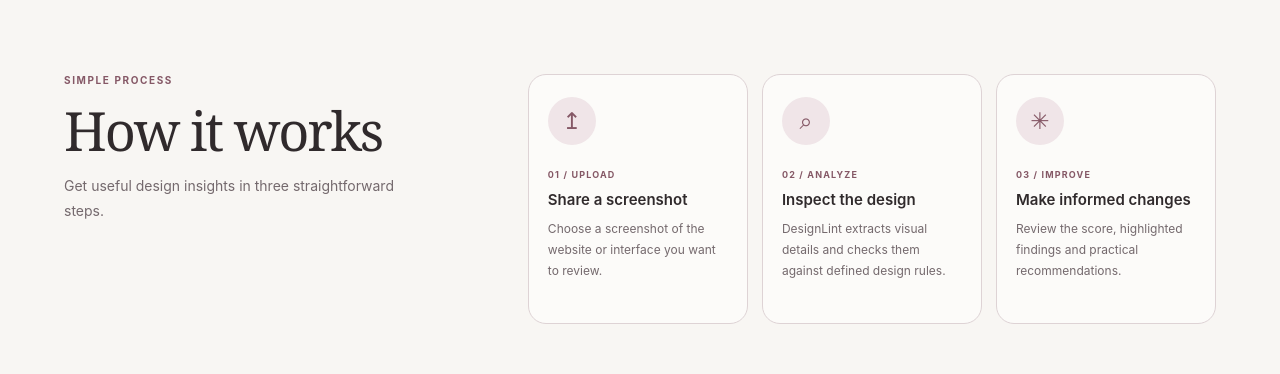
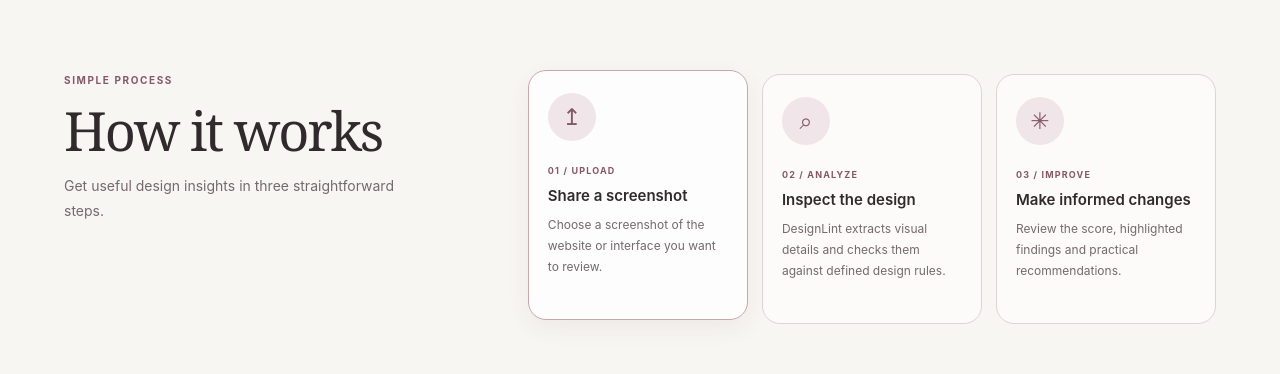
Before and after one commit to falguniiiii/DesignLint, a React (Vite) app in the folder frontend/: page / in a window 1280 px wide. In both pictures the pointer is over the item 637 px from the left and 1141 px from the top of the page. Shown: the part 943-1317 px from the top of the page. Built offline with nearby package versions, Linux system fonts and the light colour scheme; no server answers.

Commit message:
Polish landing page feature sections

```diff
--- a/frontend/src/styles/landing-page.css
+++ b/frontend/src/styles/landing-page.css
@@ -495,6 +495,18 @@
   border: 1px solid var(--color-border);
   border-radius: 18px;
   background: rgba(255, 255, 255, 0.56);
+  transition:
+    transform 220ms ease,
+    border-color 220ms ease,
+    background 220ms ease,
+    box-shadow 220ms ease;
+}
+
+.landing-steps li:hover {
+  transform: translateY(-4px);
+  border-color: var(--color-rose);
+  background: rgba(255, 255, 255, 0.82);
+  box-shadow: var(--shadow-md);
 }
 
 .landing-step-icon,
@@ -552,12 +564,16 @@
   border-radius: 18px;
   background: rgba(255, 255, 255, 0.68);
   transition:
-    transform 0.2s,
-    box-shadow 0.2s;
+    transform 220ms ease,
+    border-color 220ms ease,
+    background 220ms ease,
+    box-shadow 220ms ease;
 }
 
 .landing-check-grid article:hover {
-  transform: translateY(-3px);
+  transform: translateY(-4px);
+  border-color: var(--color-rose);
+  background: rgba(255, 255, 255, 0.86);
   box-shadow: var(--shadow-md);
 }
 
```
